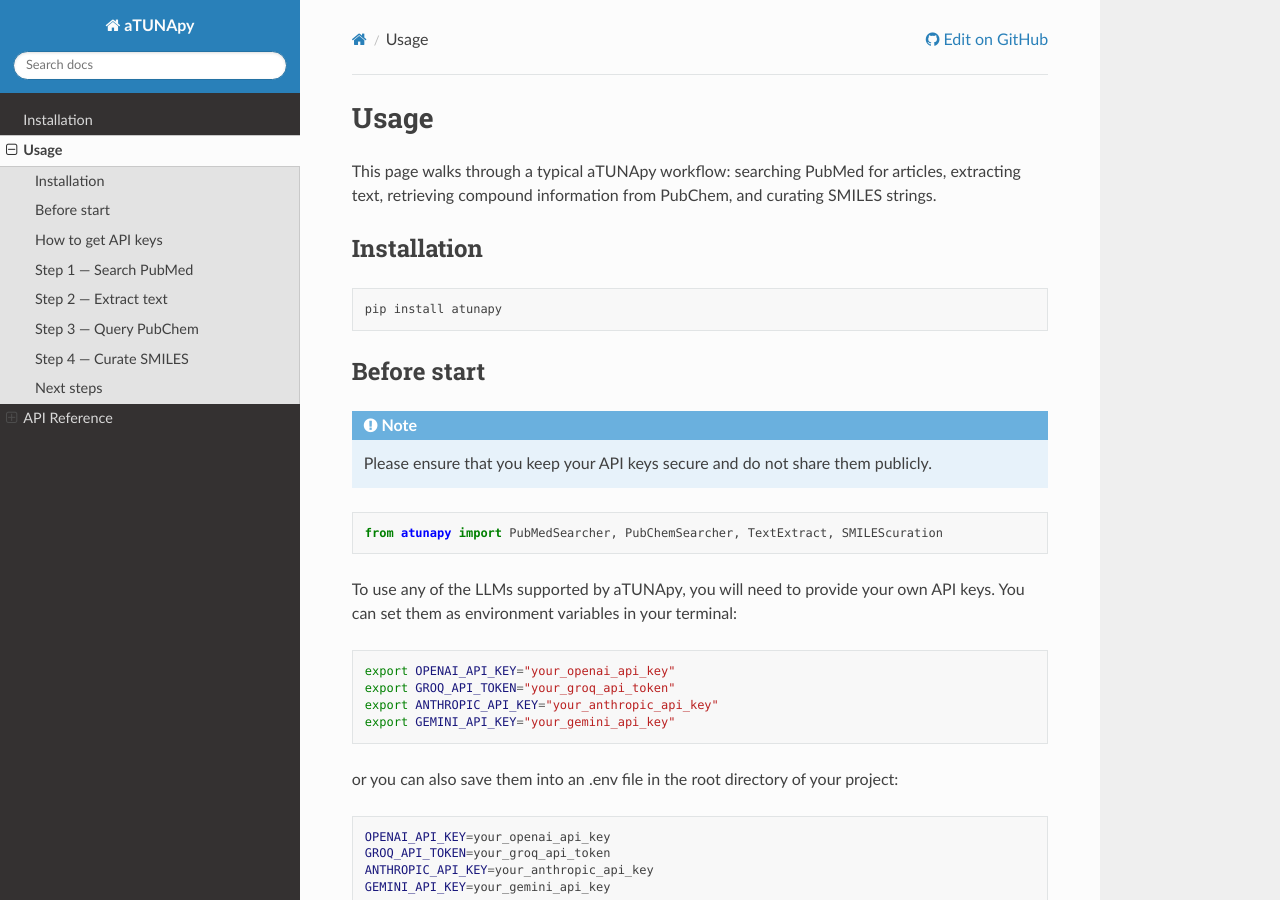
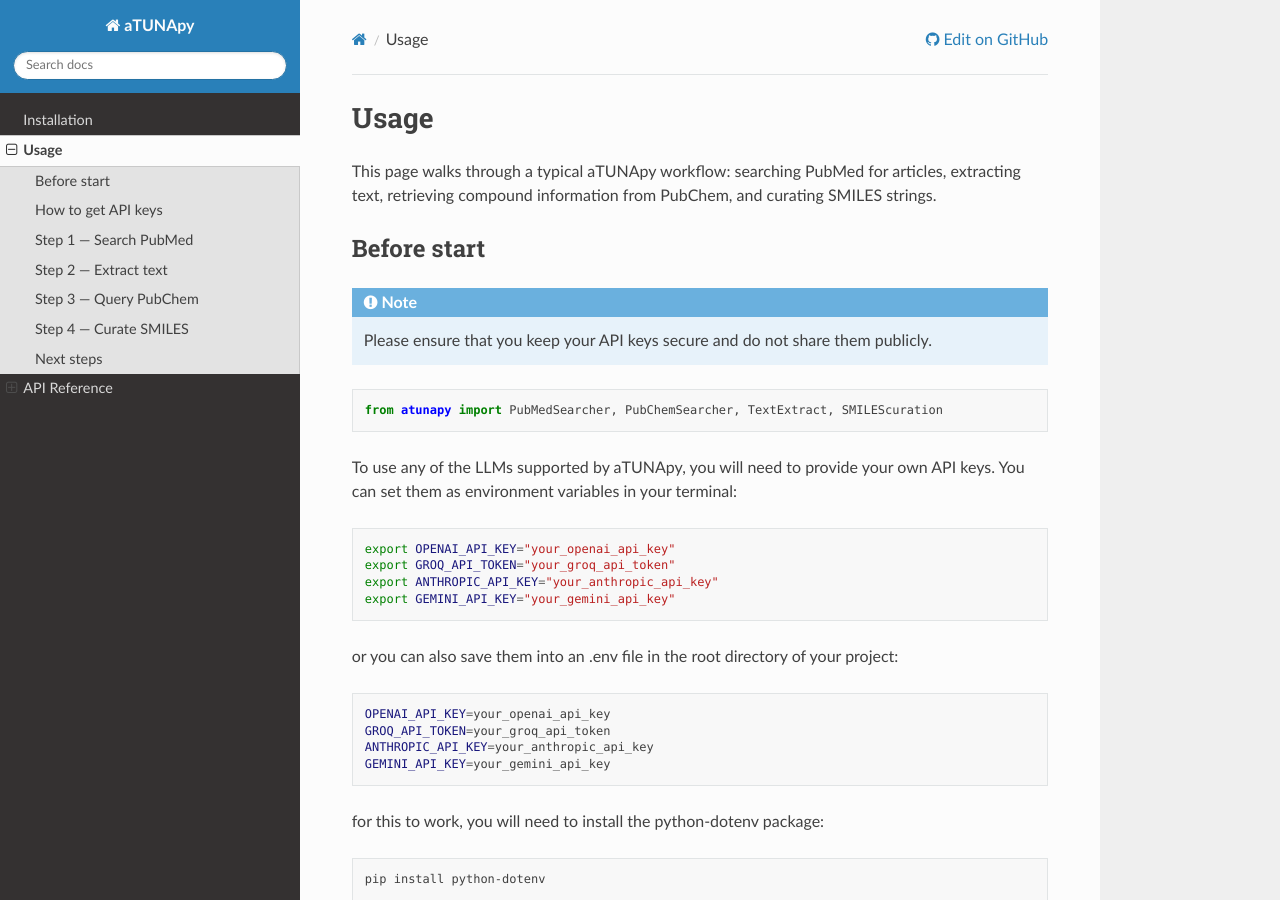
Before and after one commit to aylindmm/Documentation_test, a Sphinx documentation site: the page built from docs/usage.rst, in a window 1280 px wide and 900 px high. Built offline with Sphinx 7.4.7 and the Read the Docs theme 3.1.0, drawn with Linux system fonts in a browser that asks for light colours.

Commit message:
remove installation section from usage.rst

```diff
--- a/docs/usage.rst
+++ b/docs/usage.rst
@@ -4,14 +4,6 @@
 This page walks through a typical aTUNApy workflow: searching PubMed for
 articles, extracting text, retrieving compound information from PubChem, and
 curating SMILES strings.
-
-Installation
-------------------------
-
-.. code-block:: bash
-
-   pip install atunapy
-
 
 Before start
 ------------------------
```
